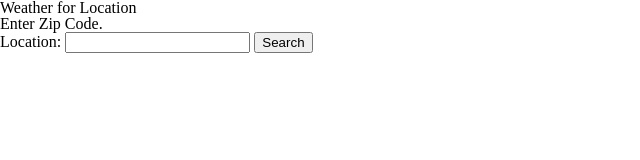
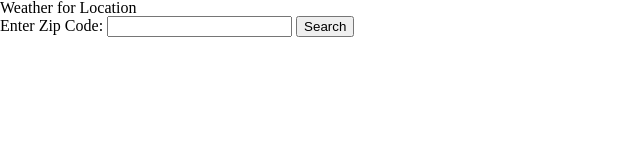
Before and after one commit to Free-Wifi/Project-3, a plain HTML site: page index.html in a window 1280 px wide. Shown: the whole page, without its empty margins (0-640 px from the left). Drawn offline with nearby package versions, Linux system fonts and the light colour scheme.

Commit message:
Changed labe to 'enter zip code'

```diff
--- a/index.html
+++ b/index.html
@@ -10,9 +10,8 @@
       <h1>Weather for Location</h1>
     </header>
     <article>
-      <p>Enter Zip Code.</p>
        <form id="w-form" name="w-form" method="get" action="#null">
-         <label for="location">Location:</label>
+         <label for="location">Enter Zip Code:</label>
          <input type="text" id="location" name="location" />
          <input type="submit" id="w-submit" name="w-submit" value="Search" />
          <section class ="location">
```
